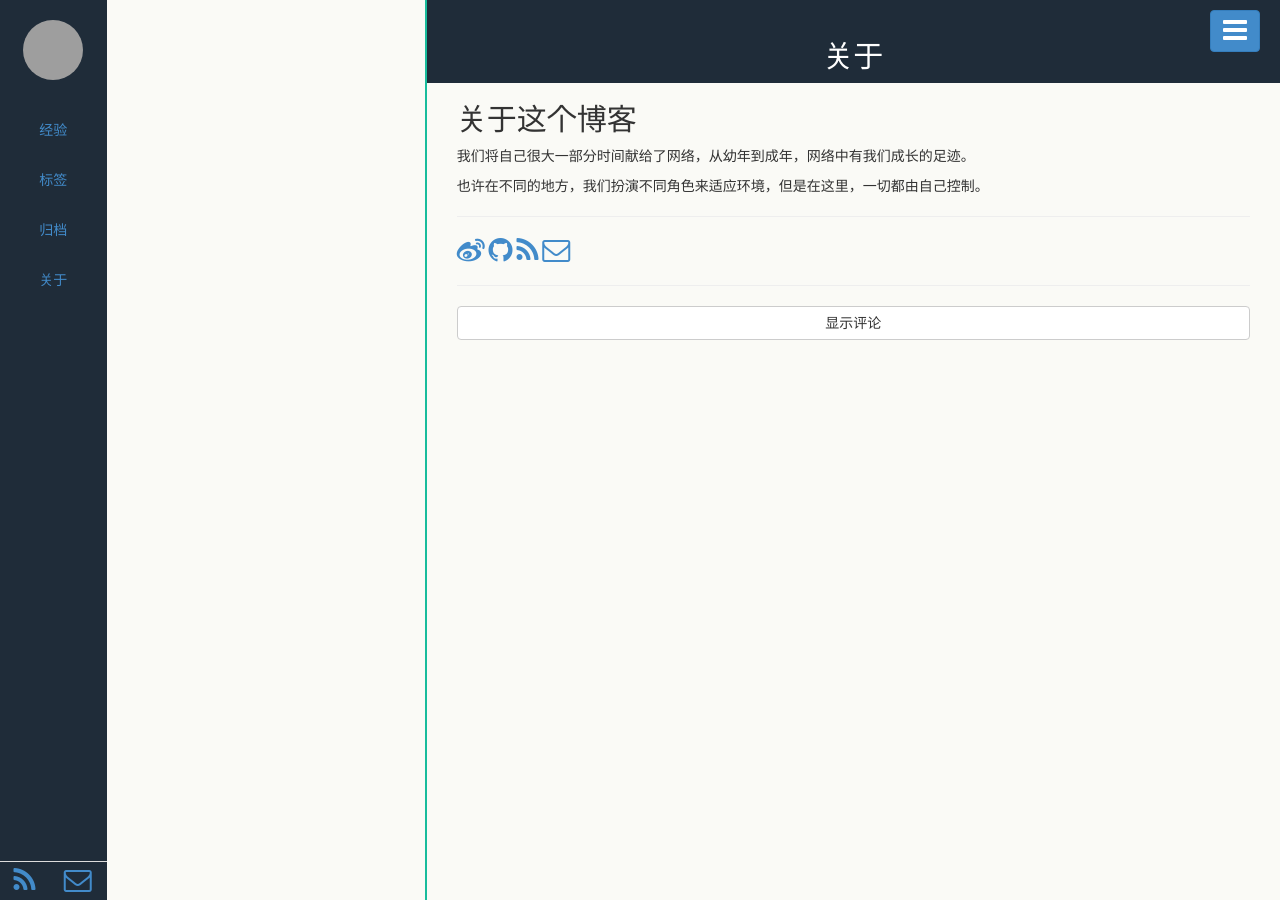
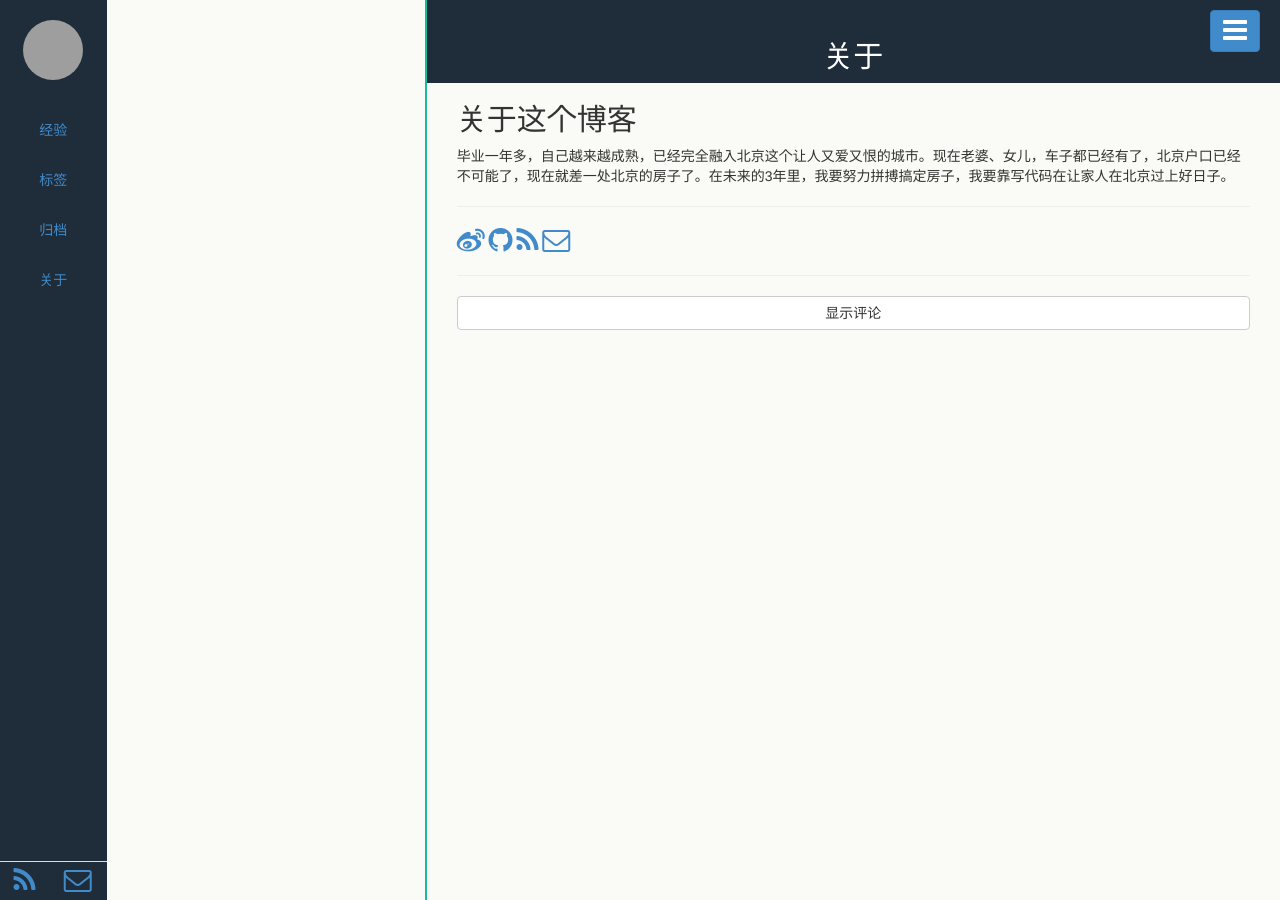
Before and after one commit to zhxuan/zhxuan.github.io, a Jekyll site: the page built from pages/about.html, in a window 1280 px wide. Built offline with Jekyll 4.4.1, drawn with Linux system fonts in a browser that asks for light colours; Markdown is read by kramdown in place of the engine named in the settings; grey boxes are pictures that could not be loaded.

Commit message:
about chg

```diff
--- a/pages/about.html
+++ b/pages/about.html
@@ -5,8 +5,7 @@ title: 关于
 
 <h2>关于这个博客</h2>
 
-<p>我们将自己很大一部分时间献给了网络，从幼年到成年，网络中有我们成长的足迹。</p>
-<p>也许在不同的地方，我们扮演不同角色来适应环境，但是在这里，一切都由自己控制。</p>
+<p>毕业一年多，自己越来越成熟，已经完全融入北京这个让人又爱又恨的城市。现在老婆、女儿，车子都已经有了，北京户口已经不可能了，现在就差一处北京的房子了。在未来的3年里，我要努力拼搏搞定房子，我要靠写代码在让家人在北京过上好日子。</p>
 
 <hr>
 <a href="{{ site.author.weibo }}" target="_blank">
```
